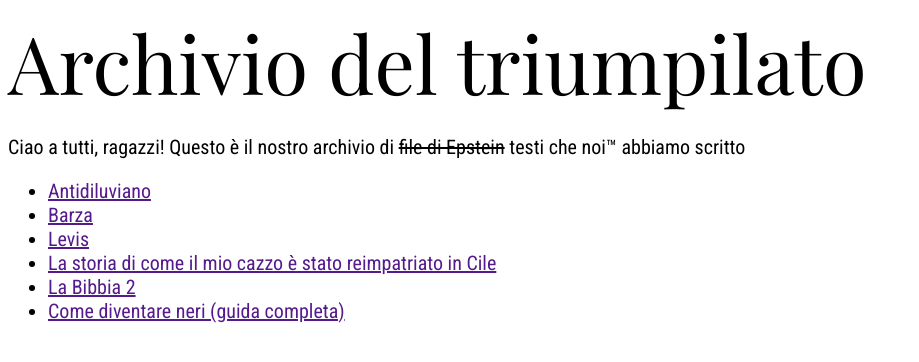
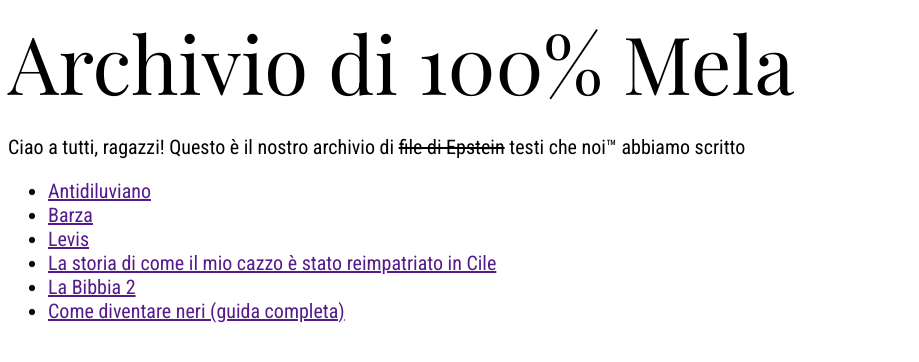
Before and after one commit to Janucat/triumpilato, a plain HTML site: page index.html in a window 1280 px wide. Shown: the whole page, without its empty margins (0-919 px from the left). Drawn offline with nearby package versions, Linux system fonts and the light colour scheme; a web font is replaced by a local one.

Commit message:
Update index.html

```diff
--- a/index.html
+++ b/index.html
@@ -7,7 +7,7 @@
     <title>Archivio</title>
 </head>
 <body>
-    <h1>Archivio del triumpilato</h1>
+    <h1>Archivio di 100% Mela</h1>
     <p>Ciao a tutti, ragazzi! Questo è il nostro archivio di <del>file di Epstein</del> testi che noi™ abbiamo scritto</p>
     <ul>
         <li><a href="">Antidiluviano</a></li>
```
